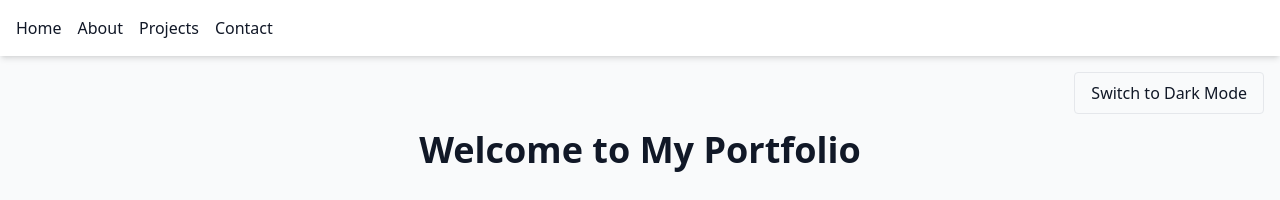
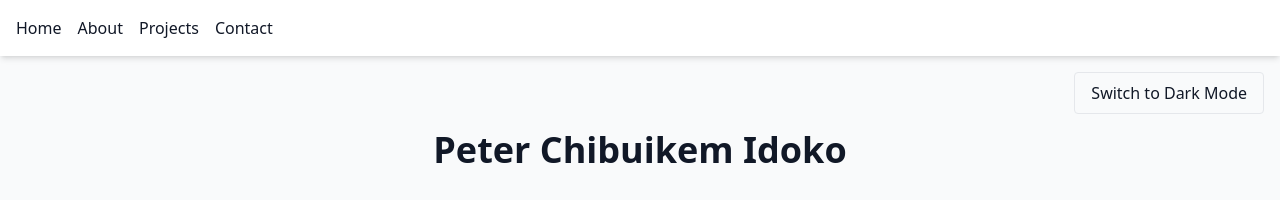
Before and after one commit to pidoko/website, a Next.js app: page / in a window 1280 px wide. Shown: the top 200 px of the page. Built offline with nearby package versions, Linux system fonts and the light colour scheme; grey boxes are pictures that could not be loaded.

Commit message:
updated homepage

```diff
--- a/src/pages/index.tsx
+++ b/src/pages/index.tsx
@@ -22,7 +22,7 @@ export default function Home() {
       {/* Main content area styled using Windi CSS */}
       <main className="flex flex-col items-center justify-center min-h-screen bg-gray-50 text-gray-900 dark:bg-gray-900 dark:text-white">
         <h1 className="text-4xl font-bold">
-          Welcome to My Portfolio
+          Peter Chibuikem Idoko
         </h1>
         <video
           className="mt-8 max-w-full"
```
